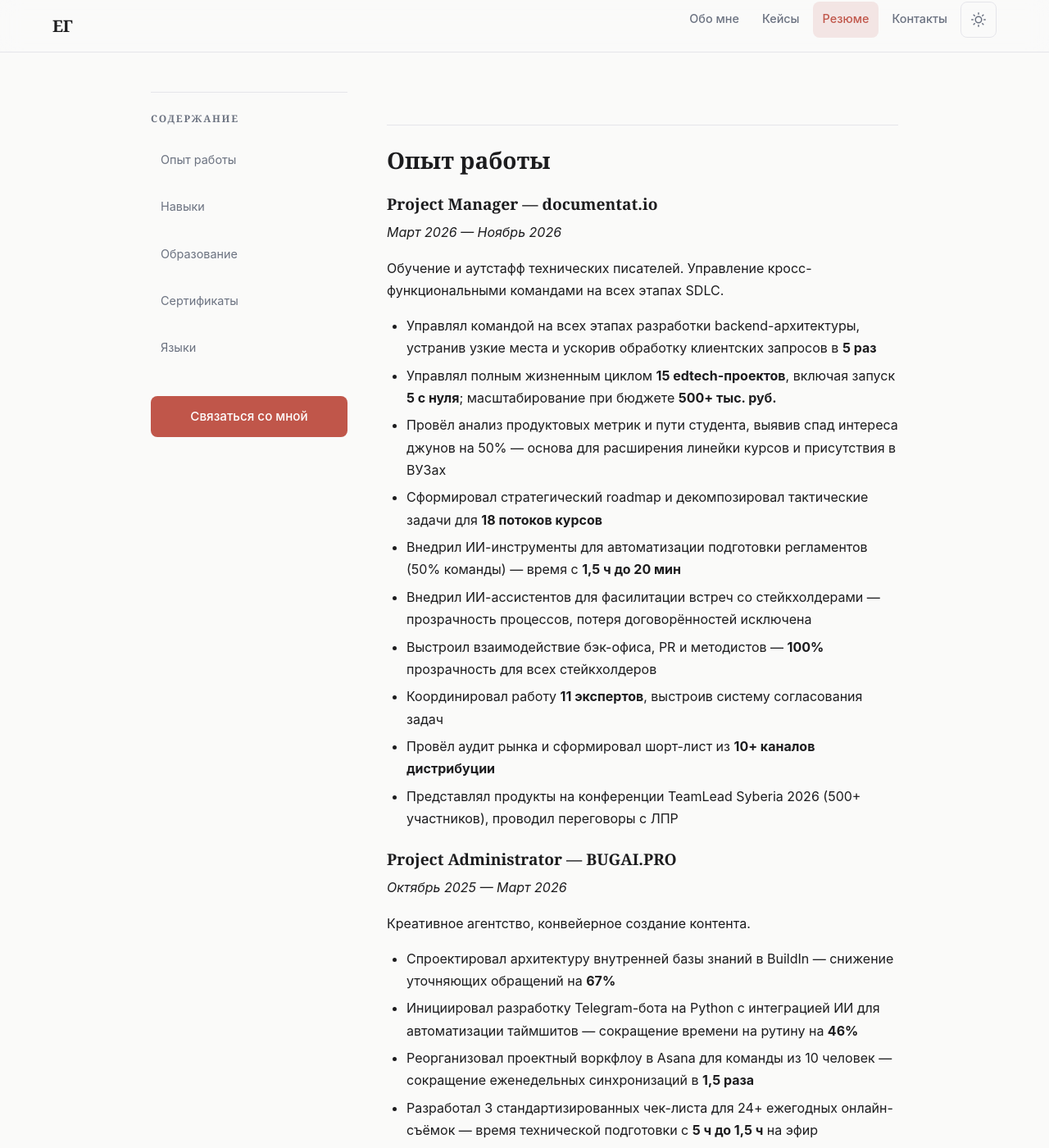
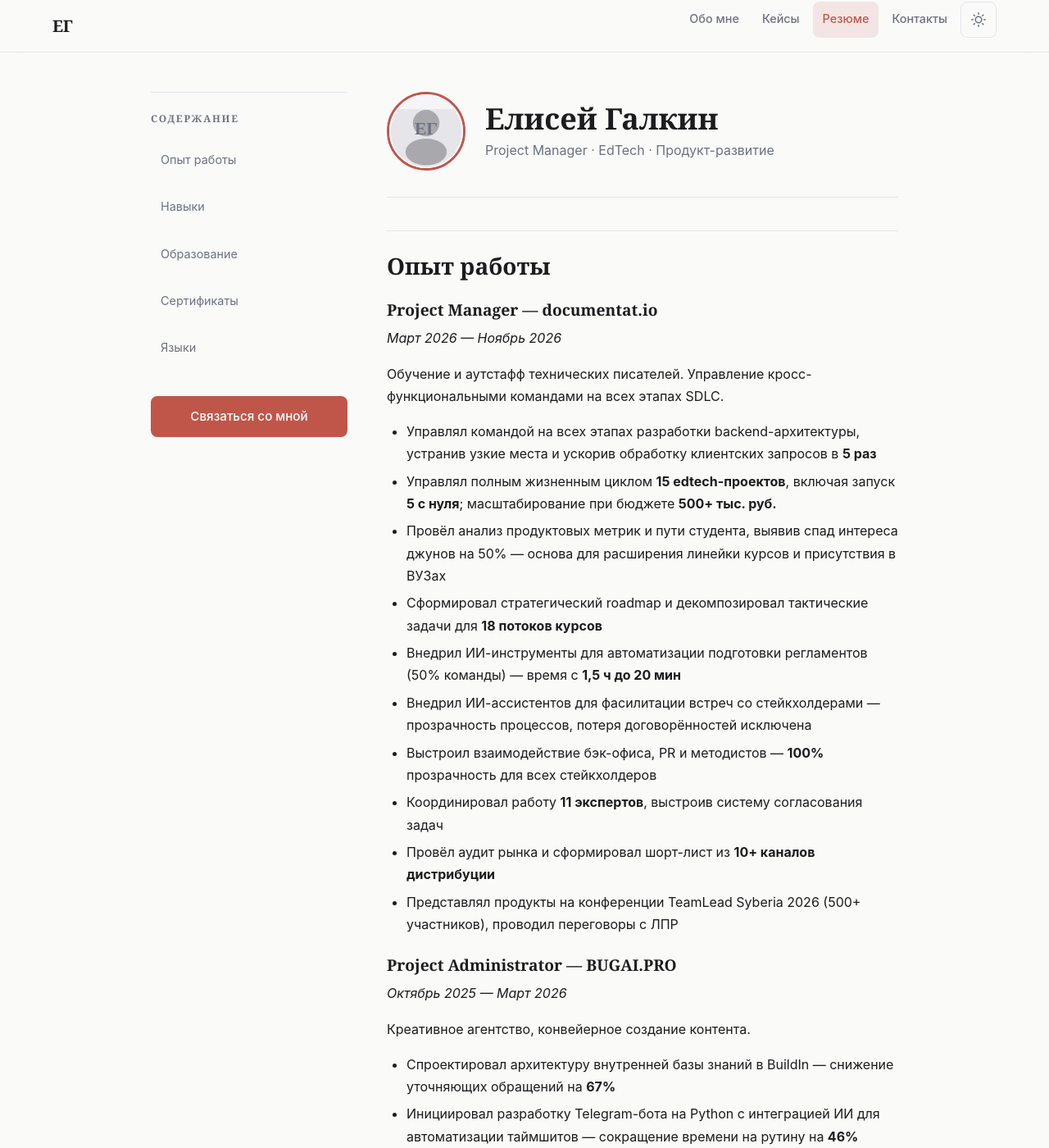
Before and after one commit to cr33pysam/elisey_galkin_CV, a Jekyll site: the page built from resume.md, in a window 1280 px wide and 1400 px high. Shown: the whole window at 82% size. Built offline with Jekyll 4.4.1, drawn with Linux system fonts in a browser that asks for light colours.

Commit message:
feat: add avatar placeholder to hero and resume header

```diff
--- a/_layouts/resume.html
+++ b/_layouts/resume.html
@@ -86,6 +86,37 @@ layout: default
     top: calc(-1 * var(--header-h, 64px) - 1.5rem);
     visibility: hidden;
   }
+  /* Шапка резюме с аватаром */
+  .resume-header {
+    display: flex;
+    align-items: center;
+    gap: 1.5rem;
+    margin-bottom: 2.5rem;
+    padding-bottom: 2rem;
+    border-bottom: 1px solid var(--border);
+  }
+  .resume-avatar {
+    width: 96px;
+    height: 96px;
+    border-radius: 50%;
+    object-fit: cover;
+    border: 3px solid var(--accent);
+    background: var(--surface);
+    flex-shrink: 0;
+  }
+  .resume-header-text h1 {
+    font-size: clamp(1.75rem, 4vw, 2.25rem);
+    margin: 0 0 0.25rem;
+    line-height: 1.2;
+  }
+  .resume-subtitle {
+    color: var(--muted);
+    font-size: 1rem;
+    margin: 0;
+  }
+  @media (max-width: 480px) {
+    .resume-header { flex-direction: column; text-align: center; }
+  }
 </style>
 
 <script>
--- a/assets/css/style.css
+++ b/assets/css/style.css
@@ -88,6 +88,15 @@ body {
   display: flex;
   gap: 1rem;
   flex-wrap: wrap;
+}
+.hero-avatar {
+  width: 80px;
+  height: 80px;
+  border-radius: 50%;
+  object-fit: cover;
+  margin-bottom: 1.5rem;
+  border: 3px solid var(--accent);
+  background: var(--surface);
 }
 
 /* ===== КАРТОЧКИ РАЗДЕЛОВ ===== */
--- a/resume.md
+++ b/resume.md
@@ -3,6 +3,14 @@ layout: resume
 title: "Резюме"
 permalink: /resume/
 ---
+
+<div class="resume-header">
+  <img src="{{ '/assets/img/avatar-placeholder.svg' | relative_url }}" alt="" width="96" height="96" loading="lazy" class="resume-avatar">
+  <div class="resume-header-text">
+    <h1>Елисей Галкин</h1>
+    <p class="resume-subtitle">Project Manager · EdTech · Продукт-развитие</p>
+  </div>
+</div>
 
 ## Опыт работы
 
```
Also changed, not shown: index.md (+1 -0 lines), assets/img/avatar-placeholder.svg (added).
